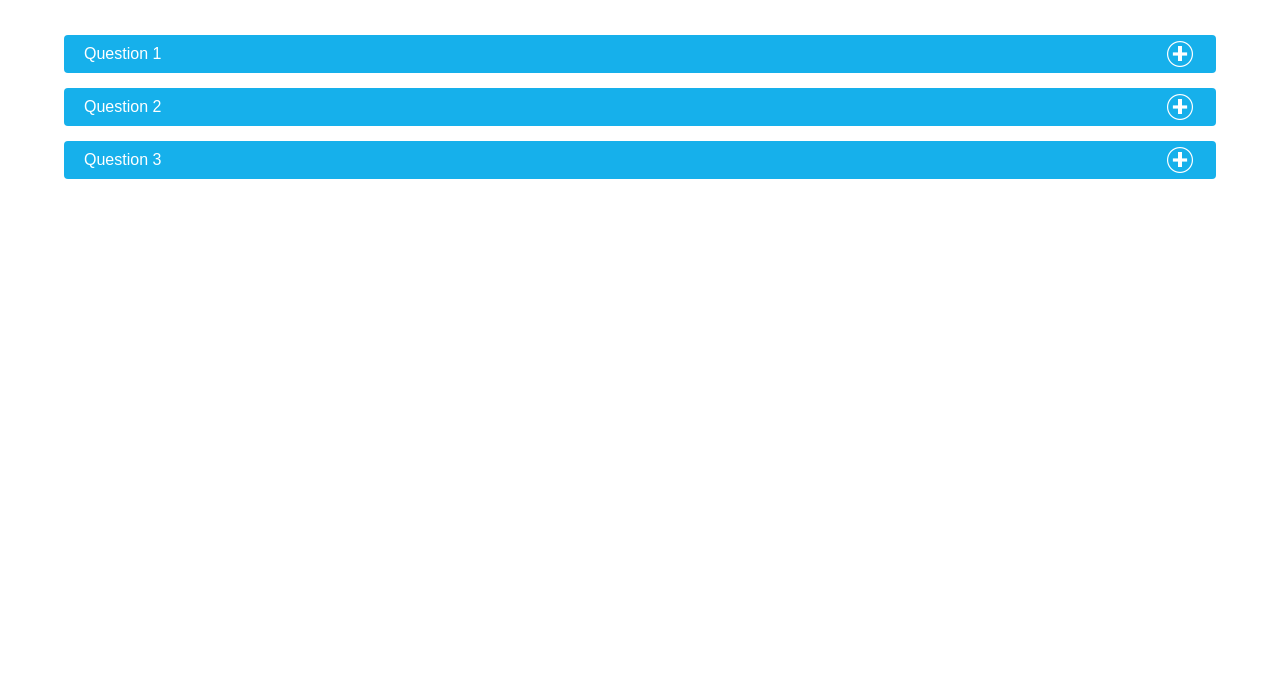
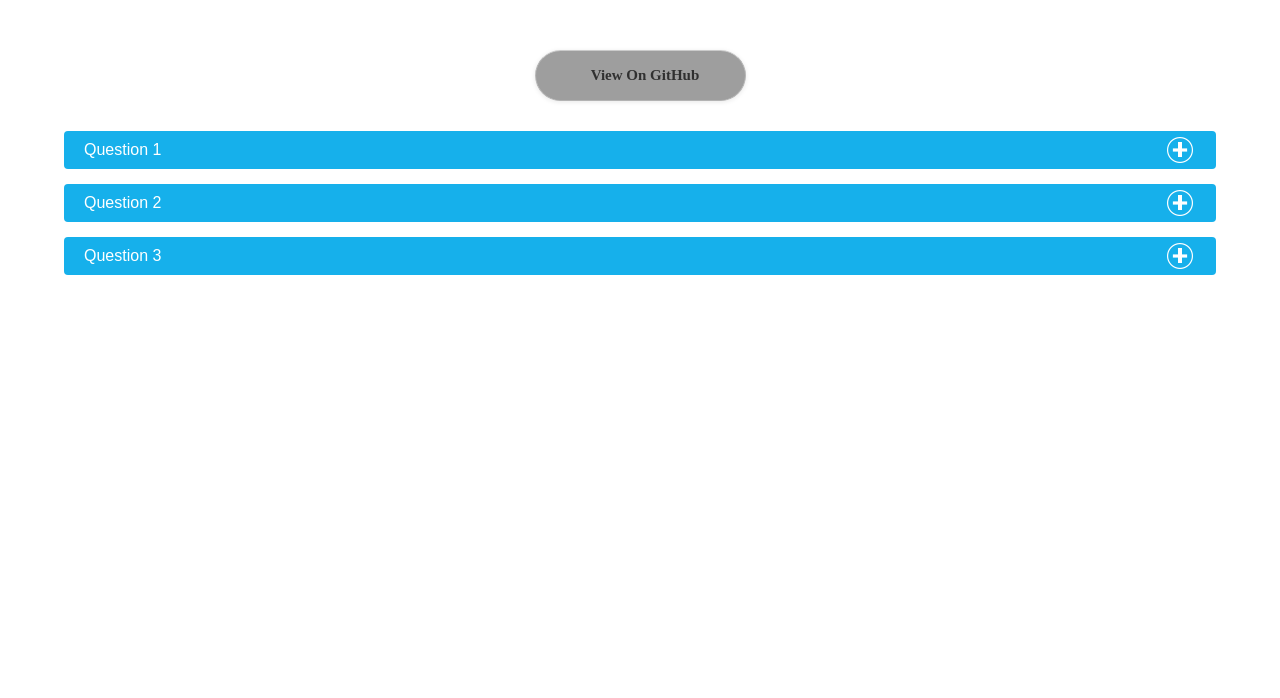
Before and after one commit to umarwebdeveloper/accordion-tab-jquery, a plain HTML site: page index.html in a window 1280 px wide. Shown: the part 102-800 px from the top of the page. Drawn offline with Linux system fonts and the light colour scheme; grey boxes are pictures that could not be loaded.

Commit message:
Update index.html

```diff
--- a/index.html
+++ b/index.html
@@ -22,10 +22,42 @@ $(document).ready(function(e) {
 
 </script>
 
+<style>
+
+/** github btn style**/
+.view_github_btn
+{
+	width:100%;
+	display:inline-block;
+	text-align:center;
+	margin:15px 0 30px 0;
+}
+.view_github_btn a
+{
+	border-color: #cbcbcb #b7b7b7 #b3b3b3;
+    border-radius: 30px;
+    border-style: solid;
+    border-width: 1px;
+    box-shadow: 0 1px 5px #e8e8e8;
+    color: #303030;
+    display: inline-block;
+    font-size: 15px;
+    font-weight: bold;
+    line-height: 25px;
+    padding: 12px 10px 12px 20px;
+    width: 179px;
+	text-decoration:none;
+	background: url(http://umarwebdeveloper.github.io/images/octocat-icon.png) no-repeat 10% center;
+}
+/** github btn style**/
+</style>
+
 </head>
 
 <body>
 <h1>Simple Accordion Tab Jquery And CSS</h1>
+
+<span class="view_github_btn"><a href="https://github.com/umarwebdeveloper/accordion-tab-jquery">View On GitHub</a></span>
 
 <div class="wrapper">
     <dl id="faqs">
```
